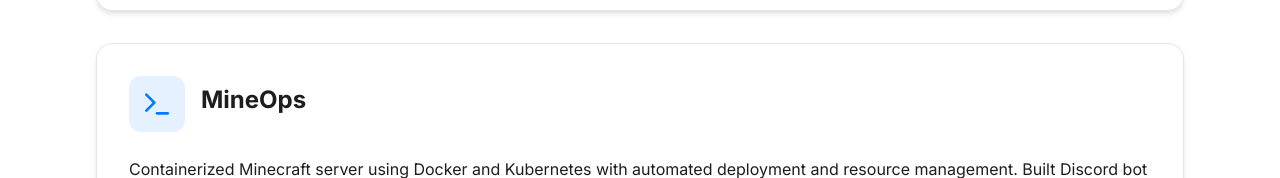
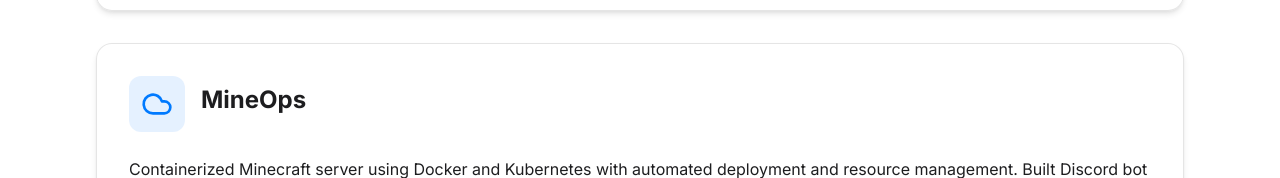
Before and after one commit to rakdcolon/rakdcolon.github.io, a Next.js app: page / in a window 1280 px wide. Shown: the part 5198-5376 px from the top of the page. Built offline with nearby package versions, Linux system fonts and the light colour scheme.

Commit message:
MineOps icon

```diff
--- a/src/components/sections/Projects.tsx
+++ b/src/components/sections/Projects.tsx
@@ -1,6 +1,6 @@
 'use client'
 
-import { Github, Cpu, Brain, Terminal } from 'lucide-react'
+import { Github, Cpu, Brain, Terminal, Cloud } from 'lucide-react'
 
 export function Projects() {
   const projects = [
@@ -45,7 +45,7 @@ export function Projects() {
       description: 'Containerized Minecraft server using Docker and Kubernetes with automated deployment and resource management. Built Discord bot for server management via API integration and implemented CI/CD pipeline with GitHub Actions for automated updates and backups.',
       technologies: ['Docker', 'Kubernetes', 'Python', 'GitHub Actions', 'Discord API', 'CI/CD'],
       github: 'https://github.com/rakdcolon/Minecraft-Server',
-      icon: <Terminal className="h-8 w-8" />,
+      icon: <Cloud className="h-8 w-8" />,
       highlights: [
         'Docker & Kubernetes containerization',
         'Discord bot integration for server management',
```
